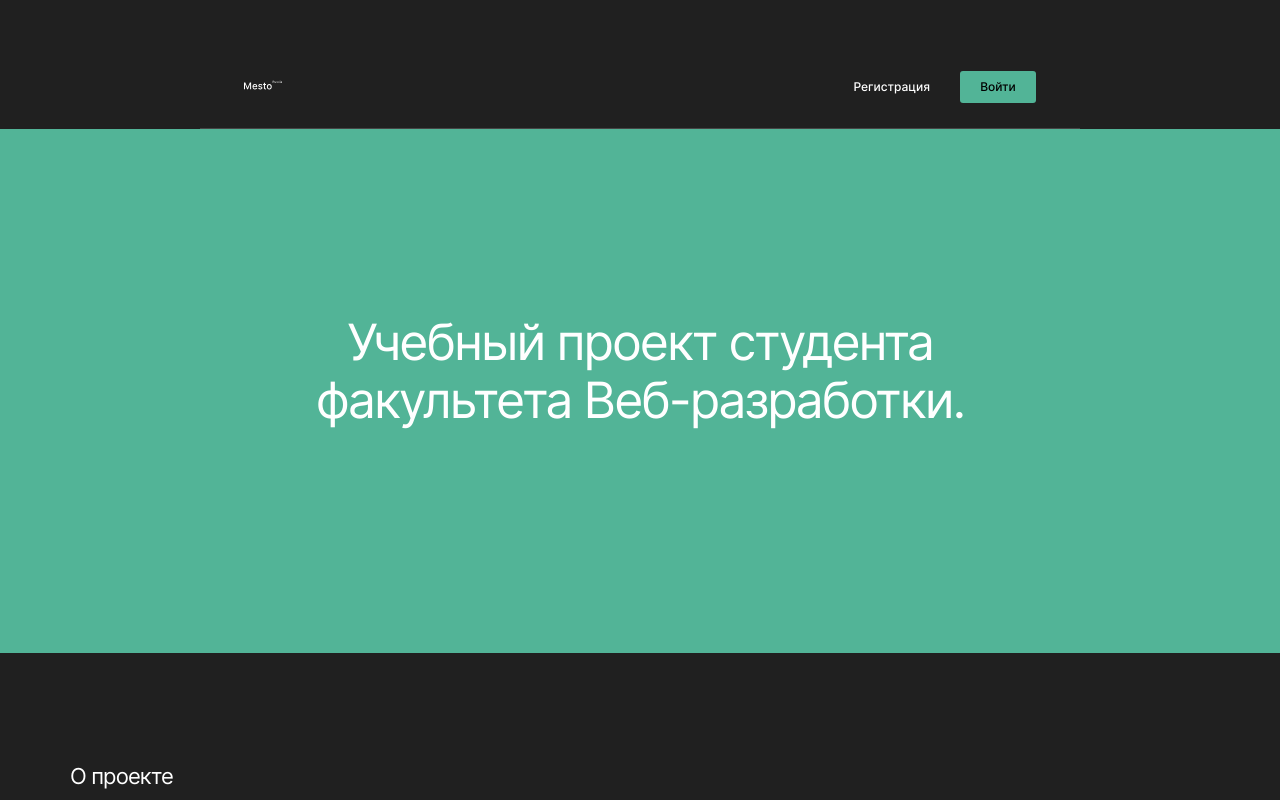
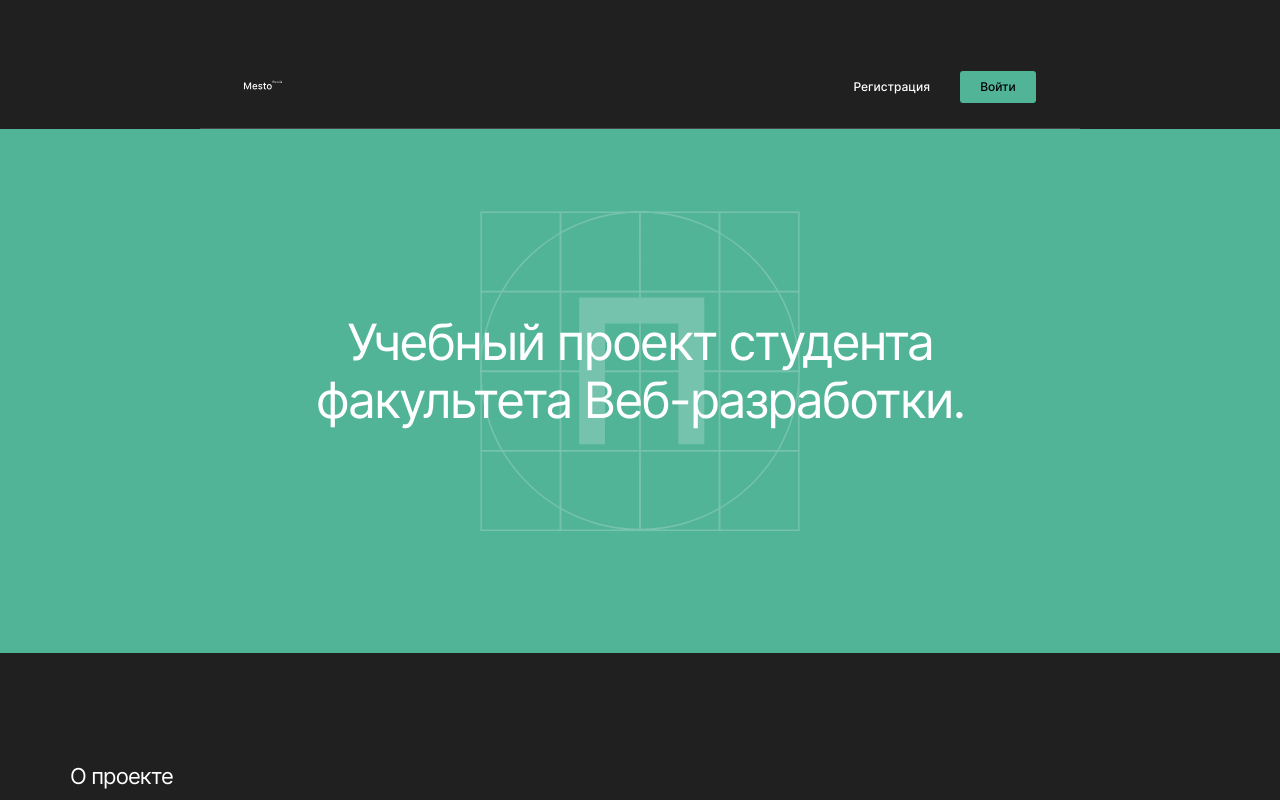
Before and after one commit to natali-kamenkova/movies-explorer-frontend, a React (Create React App) app: page / in a window 1280 px wide. Shown: the top 800 px of the page. Built offline with nearby package versions, Linux system fonts and the light colour scheme.

Commit message:
Promo.js

```diff
--- a/src/components/Promo/Promo.js
+++ b/src/components/Promo/Promo.js
@@ -1,11 +1,13 @@
 import React from "react";
 import "./Promo.css";
+import promo from "../../images/promo.svg";
 
 function Promo() {
     return (<section className="promo">
         <h1 className="promo__text">
             Учебный проект студента факультета Веб-разработки.
         </h1>
+        <img className="promo__logo" src={promo} alt="Логотип"/>
     </section>);
 }
 
```
Also changed, not shown: src/images/promo.svg (added).
